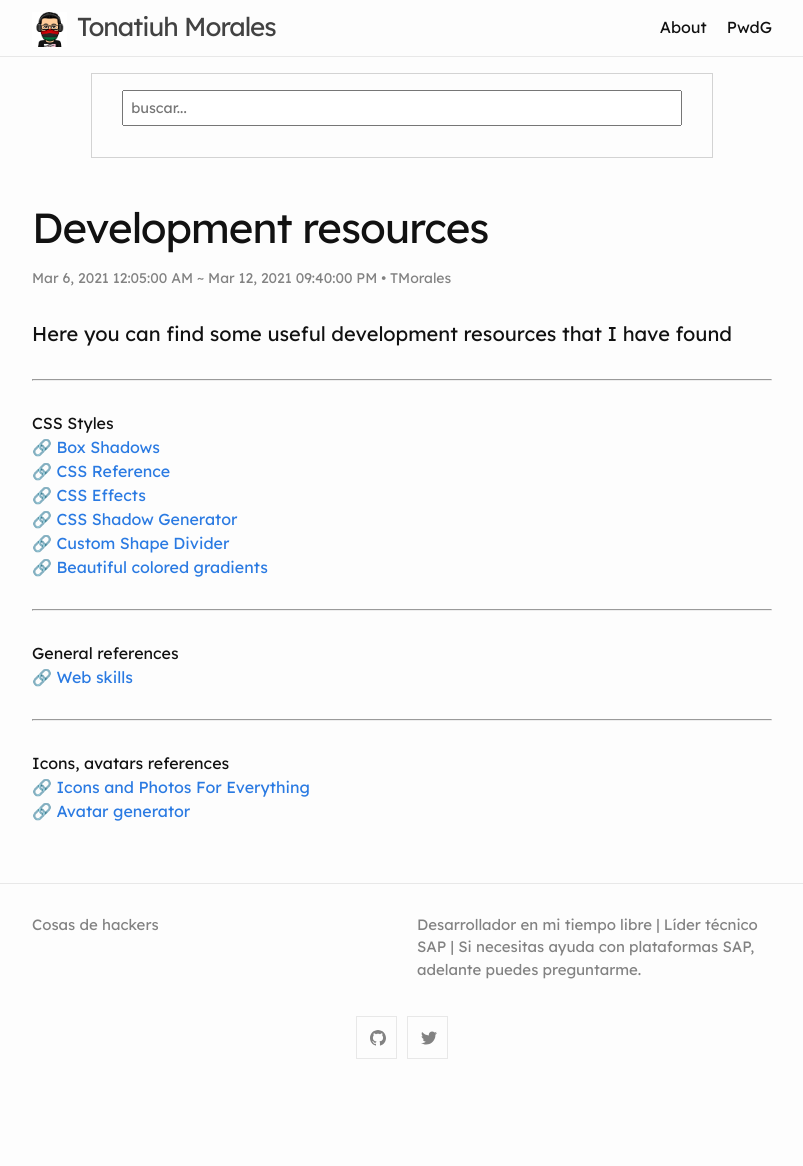
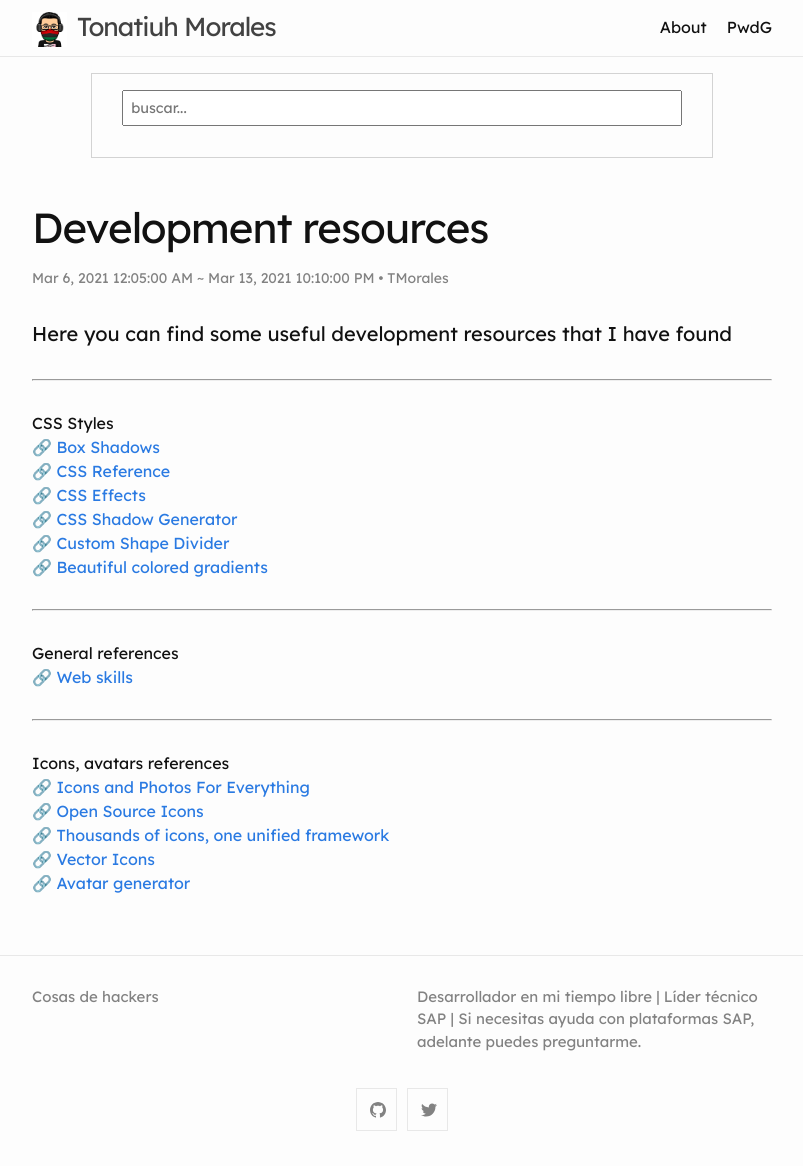
Before and after one commit to blackc0mb/blackc0mb.github.io, a Jekyll site: the page built from _posts/2021-03-05-resources.md, in a window 1280 px wide. Shown: the whole page, without its empty margins (238-1041 px from the left). Built offline with Jekyll 4.4.1, drawn with Linux system fonts in a browser that asks for light colours; comment, search, counter and statistics services are not loaded; before the commit the page ends 1094 px from its top, so only the background shows below that.

Commit message:
new resources added

```diff
--- a/_posts/2021-03-05-resources.md
+++ b/_posts/2021-03-05-resources.md
@@ -3,7 +3,7 @@ title: Development resources
 layout: post
 description: Useful development resources
 date: 2021-03-06 00:05
-modified_date: 2021-03-12 21:40
+modified_date: 2021-03-13 22:10
 author: TMorales
 tag: resources
 ---
@@ -24,4 +24,7 @@ General references\
 ---
 Icons, avatars references\
 🔗 <a href="https://thenounproject.com/" target="_blank">Icons and Photos For Everything</a>\
+🔗 <a href="https://ionicons.com/" target="_blank">Open Source Icons</a>\
+🔗 <a href="https://iconify.design/" target="_blank">Thousands of icons, one unified framework</a>\
+🔗 <a href="https://fontawesome.com/" target="_blank">Vector Icons</a>\
 🔗 <a href="https://getavataaars.com/" target="_blank">Avatar generator</a>
```
